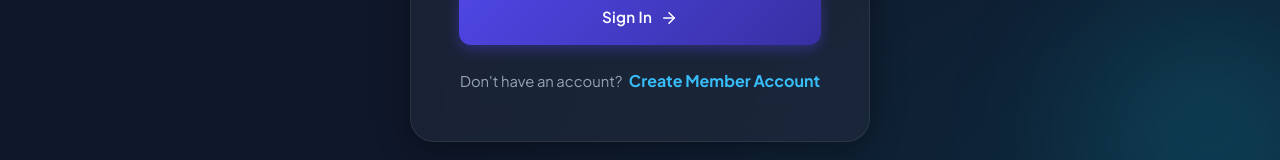
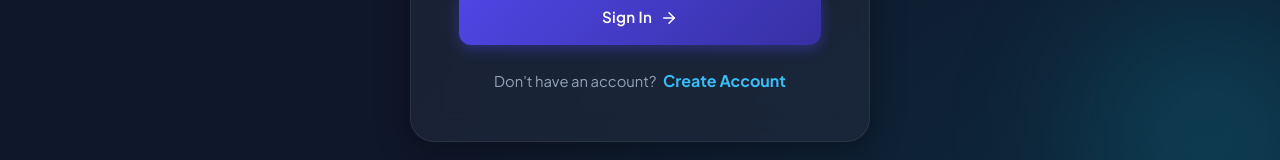
Before and after one commit to SREEHARI-K-V/gymkhana, a React app in the folder frontend/: page /login in a window 1280 px wide. Shown: the part 551-711 px from the top of the page. Built offline with nearby package versions, Linux system fonts and the light colour scheme; no server answers; the HTML template or start-up script is replaced by a standard one.

Commit message:
style: update register link text to Create Account

```diff
--- a/frontend/src/pages/auth/LoginPage.jsx
+++ b/frontend/src/pages/auth/LoginPage.jsx
@@ -158,7 +158,7 @@ export const LoginPage = () => {
         <div className="text-center mt-4">
           <span className="auth-footer-text">Don't have an account? </span>
           <Link to="/register" className="auth-link ms-1">
-            Create Member Account
+            Create Account
           </Link>
         </div>
       </div>
```
